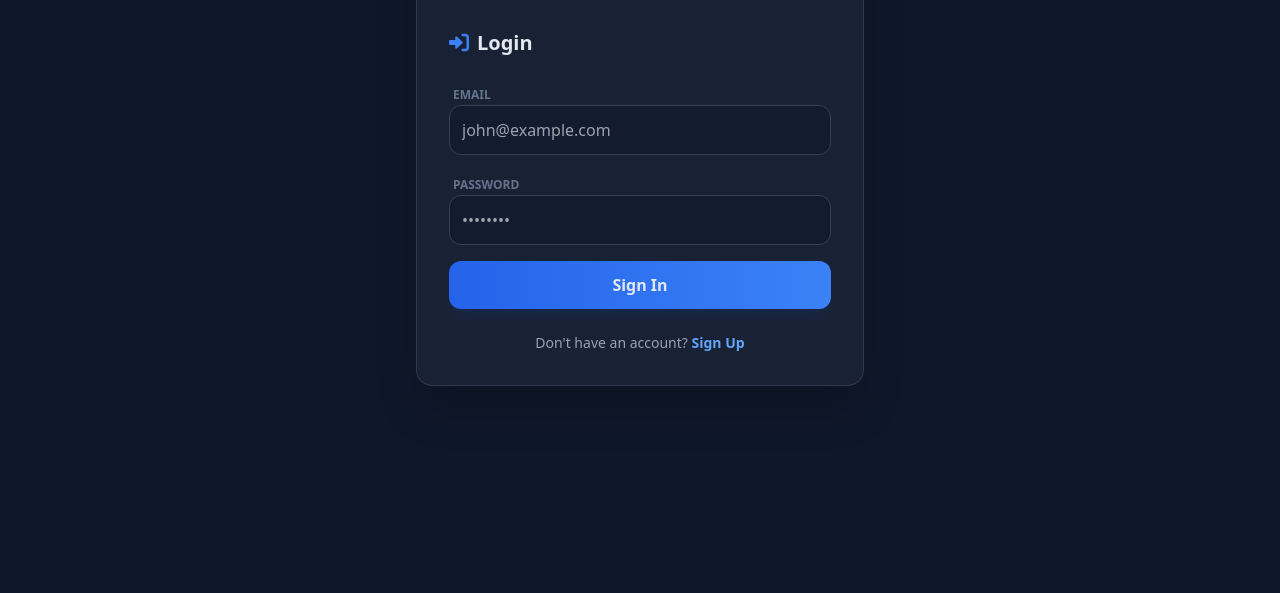
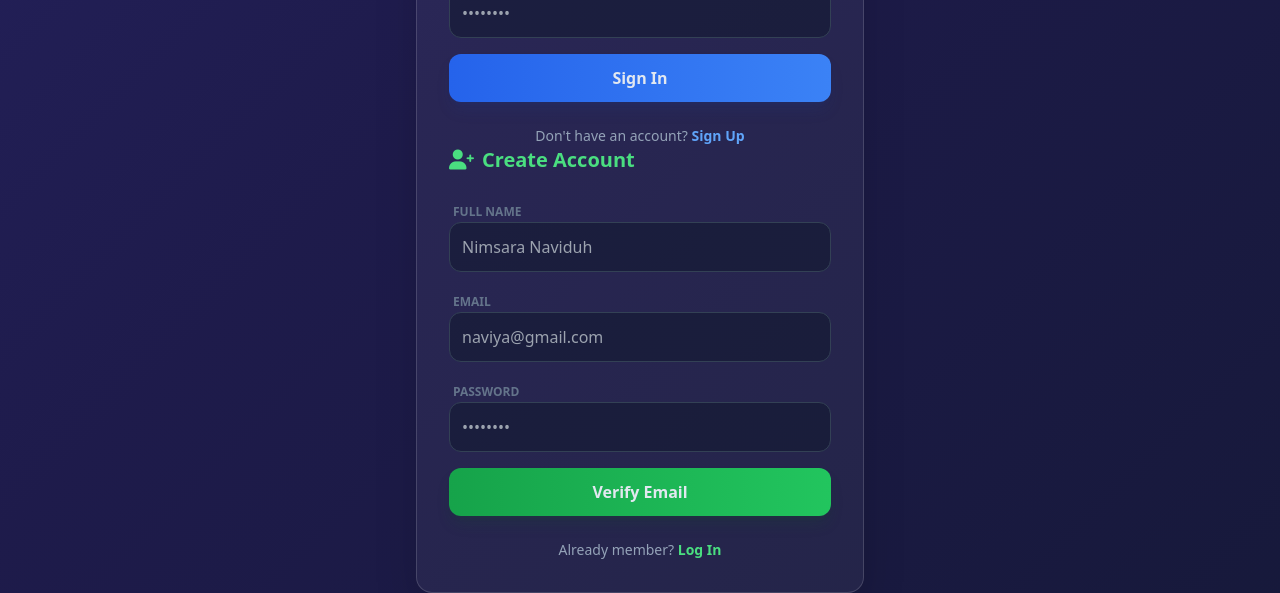
Before and after one commit to DarkeNima/NAVIYA-DEW, a website: page public/index.html in a window 1280 px wide. Shown: the part 259-852 px from the top of the page. Before the commit the page ends 800 px from the top, so only its background shows below. Drawn offline with nearby package versions, Linux system fonts and the light colour scheme.

Commit message:
Revamp background and glassmorphism styles
Updated background styles to use a moving gradient and enhanced glassmorphism effects.

```diff
--- a/public/index.html
+++ b/public/index.html
@@ -7,11 +7,27 @@
     <script src="https://cdn.tailwindcss.com"></script>
     <link href="https://cdnjs.cloudflare.com/ajax/libs/font-awesome/6.0.0/css/all.min.css" rel="stylesheet">
     <style>
-        body { background: #0f172a; overflow: hidden; }
-        .glass { background: rgba(30, 41, 59, 0.7); backdrop-filter: blur(10px); border: 1px solid rgba(255, 255, 255, 0.1); }
-        .hidden-form { display: none; }
-        .fade-in { animation: fadeIn 0.5s ease-in-out; }
-        @keyframes fadeIn { from { opacity: 0; transform: translateY(-10px); } to { opacity: 1; transform: translateY(0); } }
+        /* ලස්සන Moving Gradient පසුබිමක් */
+body {
+    background: linear-gradient(-45deg, #0f172a, #1e1b4b, #312e81, #1e1b4b);
+    background-size: 400% 400%;
+    animation: gradientMove 15s ease infinite;
+    height: 100vh;
+}
+
+@keyframes gradientMove {
+    0% { background-position: 0% 50%; }
+    50% { background-position: 100% 50%; }
+    100% { background-position: 0% 50%; }
+}
+
+/* Glassmorphism Card එක තවත් පැහැදිලි කිරීමට */
+.glass {
+    background: rgba(255, 255, 255, 0.05); /* ඉතාමත් විනිවිද පෙනෙන */
+    box-shadow: 0 8px 32px 0 rgba(0, 0, 0, 0.8); /* තද හෙවනැල්ලක් */
+    border: 1px solid rgba(255, 255, 255, 0.15); /* සිහින් බෝඩරය */
+}
+
     </style>
 </head>
 <body class="flex items-center justify-center h-screen text-slate-200">
```
